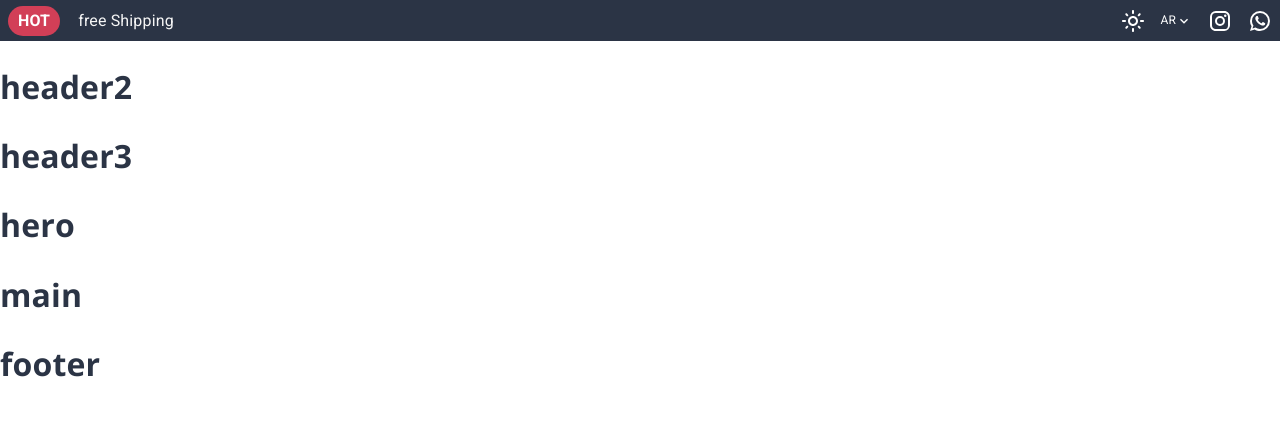
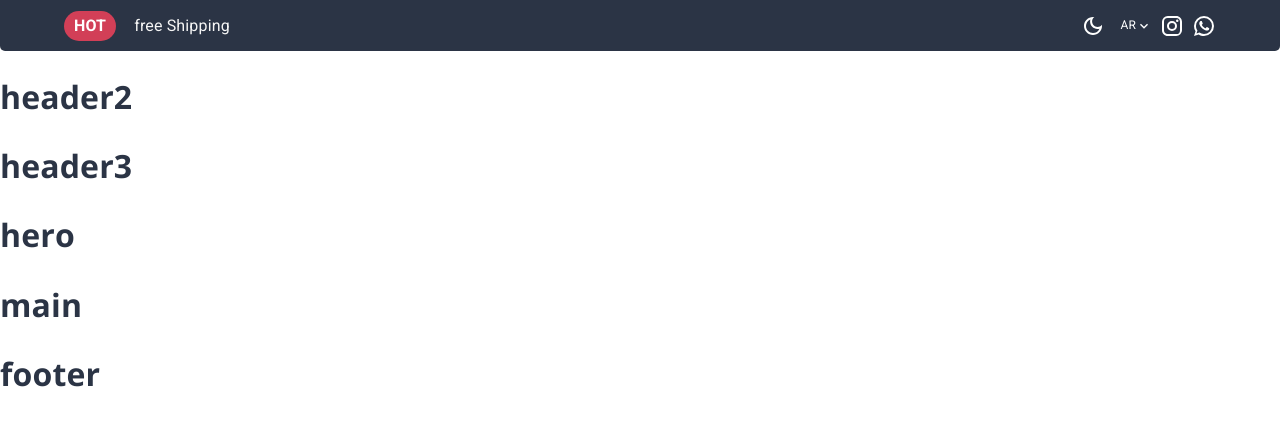
Before and after one commit to mahditalalDev/E-commrence-website, a React (Vite) app: page / in a window 1280 px wide. Shown: the top 426 px of the page. Built offline with nearby package versions, Linux system fonts and the light colour scheme.

Commit message:
Hope its final touch on header1 (preHeader)

```diff
--- a/src/components/1-header/Header1.jsx
+++ b/src/components/1-header/Header1.jsx
@@ -2,6 +2,7 @@
 import { ColorModeContext } from "../../theme";
 import {
   Box,
+  Container,
   IconButton,
   ListItem,
   Stack,
@@ -16,7 +17,6 @@ import DarkModeOutlinedIcon from "@mui/icons-material/DarkModeOutlined";
 //* =====>  Icons <=========
 import InstagramIcon from "@mui/icons-material/Instagram";
 import WhatsAppIcon from "@mui/icons-material/WhatsApp";
-
 
 // *=====>  menu list AR and EN <=========
 import List from "@mui/material/List";
@@ -53,12 +53,13 @@ export default function Header1() {
   //* <------------------menu----------------------------
 
   return (
-    <Box sx={{ bgcolor: "#2b3445" }}>
+    <Box sx={{ bgcolor: "#2b3445",borderBottomRightRadius:"5px",py:"5px",borderBottomLeftRadius:"5px" }}>
+      <Container>
         <Stack direction={"row"} alignItems={"center"}>
           {/* hot btn */}
           <Typography
             sx={{
-            mx: 1,
+              mr: 1,
               p: "3px 10px",
               bgcolor: "#d23f57",
               borderRadius: 12,
@@ -72,9 +73,7 @@ export default function Header1() {
           {/* free shipping */}
           <Typography
             sx={{
-            mr: 2,
               p: "3px 10px",
-
               borderRadius: 12,
               fontSize: "16px",
               fontWeight: "400",
@@ -99,7 +98,7 @@ export default function Header1() {
               }}
               color="inherit"
             >
-            <LightModeOutlinedIcon sx={{ color: "white" }} />
+              <DarkModeOutlinedIcon sx={{ color: "white" }} />
             </IconButton>
           ) : (
             // * darkMode button
@@ -113,7 +112,7 @@ export default function Header1() {
               }}
               color="inherit"
             >
-            <DarkModeOutlinedIcon />
+              <LightModeOutlinedIcon sx={{ color: "white" }} />
             </IconButton>
           )}
           {/*=======================theme section */}
@@ -165,7 +164,7 @@ export default function Header1() {
             sx={{
               "&:hover": { color: "red", transition: "0.3s", scale: "1.1" },
               fontSize: "24px",
-            mx: 1,
+              mr: 1,
               color: "#fff",
             }}
           />
@@ -174,11 +173,12 @@ export default function Header1() {
               "&:hover": { color: "green", transition: "0.3s", scale: "1.1" },
 
               fontSize: "24px",
-            mx: 1,
+
               color: "#fff",
             }}
           />
         </Stack>
+      </Container>
     </Box>
   );
 }
```
Lines whose indentation alone changed are shown as unchanged.
